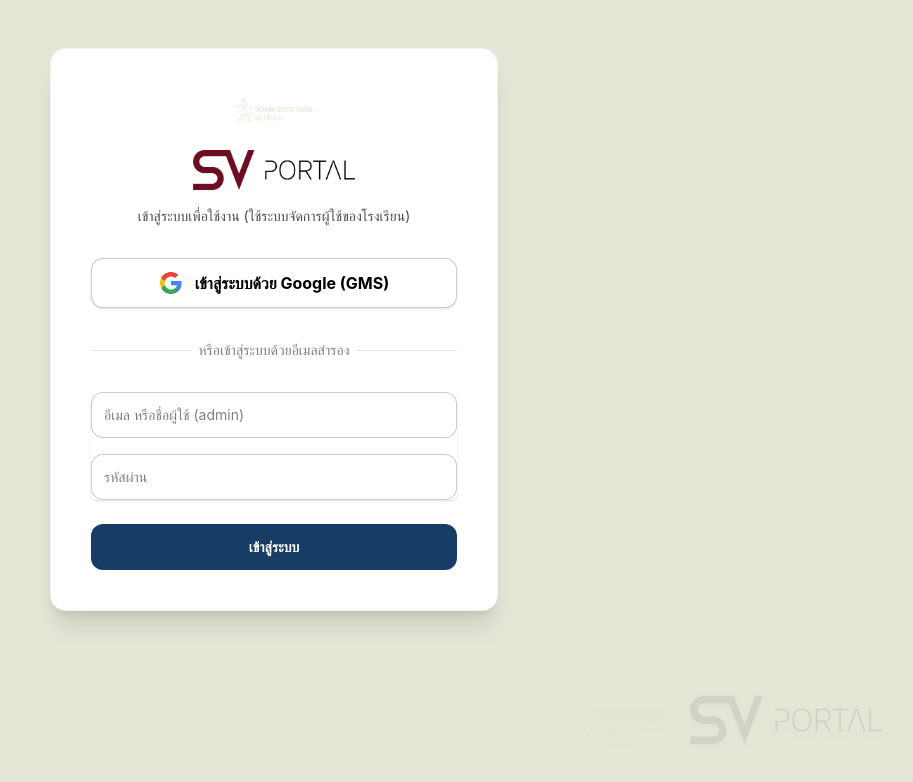
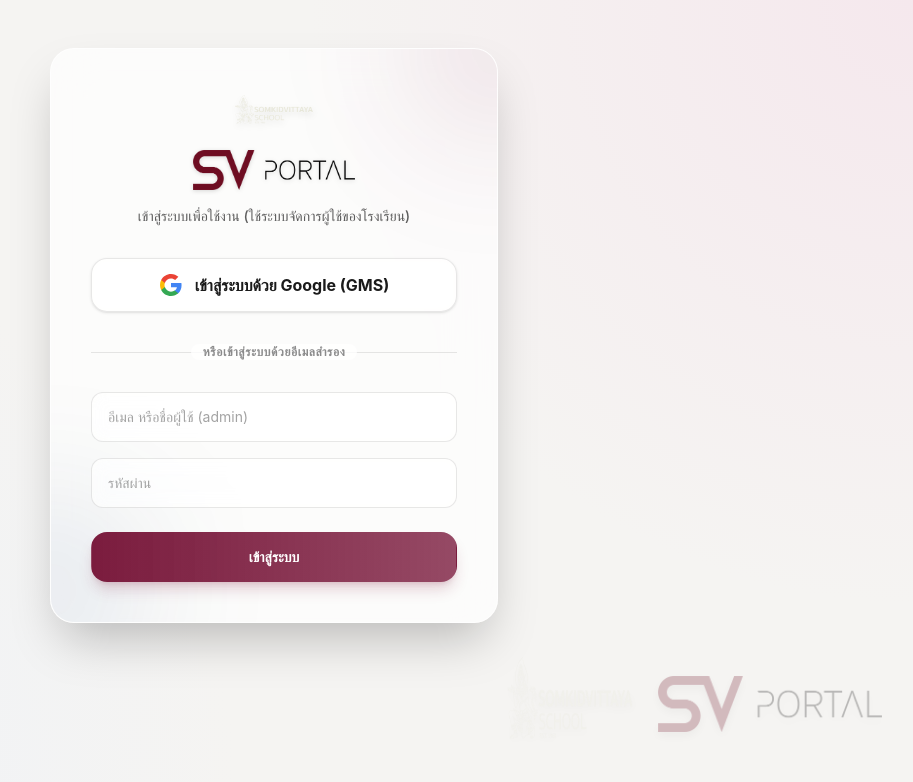
Before and after one commit to PRwSkT/svportal, a Next.js app: page /login in a window 1280 px wide. Shown: the top 782 px of the page, without its empty margins (366-1279 px from the left). Built offline with nearby package versions, Linux system fonts and the light colour scheme; no server answers.

Commit message:
UI Overhaul: Apply post-assistant design system (Maroon/Navy, Glassmorphism, Prominent Logos)

```diff
--- a/src/app/dashboard/DashboardView.tsx
+++ b/src/app/dashboard/DashboardView.tsx
@@ -57,7 +57,7 @@
       animate={{ opacity: 1, y: 0 }}
       className="p-8 max-w-7xl mx-auto space-y-8 font-sans"
     >
-      <div className="flex flex-col md:flex-row justify-between items-start md:items-center gap-6 bg-surface/80 backdrop-blur-xl p-6 rounded-3xl shadow-lg border border-white/20">
+      <div className="flex flex-col md:flex-row justify-between items-start md:items-center gap-6 bg-surface backdrop-blur-xl p-6 rounded-3xl shadow-lg border border-white/60">
         <div className="flex items-center gap-4">
           <div className="w-14 h-14 bg-primary/10 rounded-2xl flex items-center justify-center text-primary">
             <LayoutDashboard className="w-8 h-8" />
@@ -108,7 +108,7 @@
           initial={{ opacity: 0, y: 20 }}
           animate={{ opacity: 1, y: 0 }}
           transition={{ delay: 0.2 }}
-          className="bg-surface/80 backdrop-blur-xl rounded-3xl shadow-lg border border-white/20 p-8 hover:shadow-xl hover:border-primary/20 transition-all group"
+          className="bg-surface backdrop-blur-xl rounded-3xl shadow-lg border border-white/60 p-8 hover:shadow-xl hover:border-primary/20 transition-all group"
         >
           <div className="w-12 h-12 rounded-2xl bg-secondary/10 flex items-center justify-center text-secondary mb-6 group-hover:scale-110 transition-transform">
             <GraduationCap className="w-6 h-6" />
@@ -125,7 +125,7 @@
           initial={{ opacity: 0, y: 20 }}
           animate={{ opacity: 1, y: 0 }}
           transition={{ delay: 0.3 }}
-          className="bg-surface/80 backdrop-blur-xl rounded-3xl shadow-lg border border-white/20 p-8 hover:shadow-xl hover:border-primary/20 transition-all group"
+          className="bg-surface backdrop-blur-xl rounded-3xl shadow-lg border border-white/60 p-8 hover:shadow-xl hover:border-primary/20 transition-all group"
         >
           <div className="w-12 h-12 rounded-2xl bg-amber-500/10 flex items-center justify-center text-amber-500 mb-6 group-hover:scale-110 transition-transform">
             <ShoppingBag className="w-6 h-6" />
@@ -142,7 +142,7 @@
           initial={{ opacity: 0, y: 20 }}
           animate={{ opacity: 1, y: 0 }}
           transition={{ delay: 0.4 }}
-          className="bg-surface/80 backdrop-blur-xl rounded-3xl shadow-lg border border-white/20 p-8 hover:shadow-xl hover:border-primary/20 transition-all group"
+          className="bg-surface backdrop-blur-xl rounded-3xl shadow-lg border border-white/60 p-8 hover:shadow-xl hover:border-primary/20 transition-all group"
         >
           <div className="w-12 h-12 rounded-2xl bg-green-500/10 flex items-center justify-center text-green-500 mb-6 group-hover:scale-110 transition-transform">
             <Wallet className="w-6 h-6" />
@@ -160,7 +160,7 @@
         initial={{ opacity: 0, y: 20 }}
         animate={{ opacity: 1, y: 0 }}
         transition={{ delay: 0.5 }}
-        className="bg-surface/80 backdrop-blur-xl rounded-3xl shadow-lg border border-white/20 p-8"
+        className="bg-surface backdrop-blur-xl rounded-3xl shadow-lg border border-white/60 p-8"
       >
         <div className="flex items-center gap-3 mb-6">
           <div className="w-10 h-10 rounded-xl bg-blue-500/10 flex items-center justify-center text-blue-500">
--- a/src/app/globals.css
+++ b/src/app/globals.css
@@ -1,11 +1,11 @@
 @import "tailwindcss";
 
 :root {
-  --background: #E6E6D7;
-  --foreground: #000000;
-  --primary: #173D66;
-  --secondary: #6E0D22;
-  --surface: #ffffff;
+  --background: #F5F4F2;
+  --foreground: #1A1A1A;
+  --primary: #7B1C3E;
+  --secondary: #1B3A6B;
+  --surface: rgba(255, 255, 255, 0.85);
 }
 
 @theme inline {
@@ -19,6 +19,9 @@
 
 body {
   background: var(--background);
+  background-image: radial-gradient(circle at 100% 0%, #F5E8ED 0%, transparent 40%),
+                    radial-gradient(circle at 0% 100%, #EEF2F8 0%, transparent 40%);
+  background-attachment: fixed;
   color: var(--foreground);
   font-family: var(--font-sans);
 }
--- a/src/app/layout.tsx
+++ b/src/app/layout.tsx
@@ -22,9 +22,9 @@
     >
       <body className="min-h-full flex flex-col bg-background text-foreground relative overflow-x-hidden">
         {/* Global Watermark Logos */}
-        <div className="fixed bottom-4 md:bottom-8 right-4 md:right-8 opacity-10 pointer-events-none flex flex-col md:flex-row items-end md:items-center gap-4 md:gap-6 z-0 mix-blend-multiply transition-all duration-500 print:opacity-30">
-          <Image src="/logo.png" alt="School Logo" width={80} height={80} className="w-16 h-16 md:w-24 md:h-24 grayscale drop-shadow-md" />
-          <Image src="/SV-Portal.png" alt="SVPortal" width={200} height={50} className="w-32 md:w-48 h-auto grayscale drop-shadow-md" />
+        <div className="fixed bottom-4 md:bottom-8 right-4 md:right-8 opacity-25 pointer-events-none flex flex-col md:flex-row items-end md:items-center gap-4 md:gap-6 z-0 transition-all duration-500 print:opacity-100">
+          <Image src="/logo.png" alt="School Logo" width={100} height={100} className="w-20 h-20 md:w-32 md:h-32 drop-shadow-lg" />
+          <Image src="/SV-Portal.png" alt="SVPortal" width={240} height={60} className="w-40 md:w-56 h-auto drop-shadow-lg" />
         </div>
 
         <Toaster position="top-right" richColors />
--- a/src/app/login/page.tsx
+++ b/src/app/login/page.tsx
@@ -54,22 +54,26 @@
   };
 
   return (
-    <div className="min-h-[80vh] flex items-center justify-center bg-background py-12 px-4 sm:px-6 lg:px-8">
-      <div className="max-w-md w-full space-y-8 bg-surface p-10 rounded-2xl shadow-xl border border-foreground/5">
-        <div className="flex flex-col items-center">
-          <Image src="/logo.png" alt="School Logo" width={80} height={80} className="mb-4" />
+    <div className="min-h-[80vh] flex items-center justify-center py-12 px-4 sm:px-6 lg:px-8 relative z-10">
+      <div className="max-w-md w-full space-y-8 bg-surface/80 backdrop-blur-xl p-10 rounded-[24px] shadow-2xl border border-white/60 relative overflow-hidden">
+        {/* Decorative subtle gradient inside card */}
+        <div className="absolute -top-24 -right-24 w-48 h-48 bg-primary/10 rounded-full blur-3xl pointer-events-none"></div>
+        <div className="absolute -bottom-24 -left-24 w-48 h-48 bg-secondary/10 rounded-full blur-3xl pointer-events-none"></div>
+
+        <div className="flex flex-col items-center relative z-10">
+          <Image src="/logo.png" alt="School Logo" width={80} height={80} className="mb-4 drop-shadow-md hover:scale-105 transition-transform duration-300" />
           <h2 className="text-center text-3xl font-extrabold text-primary flex items-center gap-2">
-            <Image src="/SV-Portal.png" alt="SVPortal Logo" width={140} height={40} className="h-10 w-auto" />
+            <Image src="/SV-Portal.png" alt="SVPortal Logo" width={140} height={40} className="h-10 w-auto drop-shadow-sm" />
           </h2>
-          <p className="mt-4 text-center text-sm text-foreground/70">
+          <p className="mt-4 text-center text-sm text-foreground/70 font-medium">
             เข้าสู่ระบบเพื่อใช้งาน (ใช้ระบบจัดการผู้ใช้ของโรงเรียน)
           </p>
         </div>
-        <div className="mt-8">
+        <div className="mt-8 relative z-10">
           <button
             onClick={handleGoogleLogin}
             disabled={isLoading}
-            className="w-full flex justify-center items-center gap-3 py-3 px-4 border border-foreground/20 rounded-xl text-foreground bg-surface hover:bg-background transition-colors font-bold shadow-sm"
+            className="w-full flex justify-center items-center gap-3 py-3.5 px-4 border border-foreground/10 rounded-[16px] text-foreground bg-white/60 hover:bg-white/90 backdrop-blur-sm transition-all font-bold shadow-sm hover:shadow-md hover:-translate-y-0.5 active:translate-y-0"
           >
             <svg viewBox="0 0 24 24" width="24" height="24" xmlns="http://www.w3.org/2000/svg">
               <path d="M22.56 12.25c0-.78-.07-1.53-.2-2.25H12v4.26h5.92c-.26 1.37-1.04 2.53-2.21 3.31v2.77h3.57c2.08-1.92 3.28-4.74 3.28-8.09z" fill="#4285F4"/>
@@ -81,24 +85,25 @@
           </button>
         </div>
 
-        <div className="mt-6">
+        <div className="mt-6 relative z-10">
           <div className="relative">
             <div className="absolute inset-0 flex items-center">
               <div className="w-full border-t border-foreground/10" />
             </div>
             <div className="relative flex justify-center text-sm">
-              <span className="px-2 bg-surface text-foreground/50">หรือเข้าสู่ระบบด้วยอีเมลสำรอง</span>
+              <span className="px-3 bg-surface/90 rounded-full text-foreground/50 text-xs font-bold tracking-wider uppercase">หรือเข้าสู่ระบบด้วยอีเมลสำรอง</span>
             </div>
           </div>
         </div>
 
-        <form className="mt-6 space-y-6" onSubmit={handleLogin}>
+        <form className="mt-6 space-y-6 relative z-10" onSubmit={handleLogin}>
           {error && (
-            <div className="bg-red-50 text-red-600 p-4 rounded-xl text-sm border border-red-200">
+            <div className="bg-red-50/90 backdrop-blur-sm text-red-600 p-4 rounded-[16px] text-sm border border-red-200 flex items-center gap-2">
+              <svg xmlns="http://www.w3.org/2000/svg" width="16" height="16" viewBox="0 0 24 24" fill="none" stroke="currentColor" strokeWidth="2" strokeLinecap="round" strokeLinejoin="round"><circle cx="12" cy="12" r="10"></circle><line x1="12" y1="8" x2="12" y2="12"></line><line x1="12" y1="16" x2="12.01" y2="16"></line></svg>
               {error}
             </div>
           )}
-          <div className="rounded-md shadow-sm space-y-4">
+          <div className="space-y-4">
             <div>
               <label htmlFor="email-address" className="sr-only">อีเมล</label>
               <input
@@ -107,7 +112,7 @@
                 type="text"
                 autoComplete="email"
                 required
-                className="appearance-none rounded-xl relative block w-full px-3 py-3 border border-foreground/20 placeholder-foreground/50 text-foreground focus:outline-none focus:ring-primary focus:border-primary focus:z-10 sm:text-sm bg-surface"
+                className="appearance-none rounded-[12px] relative block w-full px-4 py-3.5 border border-foreground/10 placeholder-foreground/40 text-foreground focus:outline-none focus:ring-2 focus:ring-primary focus:border-transparent sm:text-sm bg-white/60 backdrop-blur-sm transition-all"
                 placeholder="อีเมล หรือชื่อผู้ใช้ (admin)"
                 value={email}
                 onChange={(e) => setEmail(e.target.value)}
@@ -121,7 +126,7 @@
                 type="password"
                 autoComplete="current-password"
                 required
-                className="appearance-none rounded-xl relative block w-full px-3 py-3 border border-foreground/20 placeholder-foreground/50 text-foreground focus:outline-none focus:ring-primary focus:border-primary focus:z-10 sm:text-sm bg-surface"
+                className="appearance-none rounded-[12px] relative block w-full px-4 py-3.5 border border-foreground/10 placeholder-foreground/40 text-foreground focus:outline-none focus:ring-2 focus:ring-primary focus:border-transparent sm:text-sm bg-white/60 backdrop-blur-sm transition-all"
                 placeholder="รหัสผ่าน"
                 value={password}
                 onChange={(e) => setPassword(e.target.value)}
@@ -133,7 +138,7 @@
             <button
               type="submit"
               disabled={isLoading}
-              className="group relative w-full flex justify-center py-3 px-4 border border-transparent text-sm font-bold rounded-xl text-white bg-primary hover:bg-primary/90 focus:outline-none focus:ring-2 focus:ring-offset-2 focus:ring-primary disabled:opacity-50 transition-colors"
+              className="group relative w-full flex justify-center py-3.5 px-4 border border-transparent text-sm font-bold rounded-[16px] text-white bg-gradient-to-r from-primary to-primary/80 hover:from-primary/90 hover:to-primary focus:outline-none focus:ring-2 focus:ring-offset-2 focus:ring-primary disabled:opacity-50 transition-all shadow-lg shadow-primary/20 hover:shadow-primary/30 hover:-translate-y-0.5 active:translate-y-0"
             >
               {isLoading ? 'กำลังดำเนินการ...' : 'เข้าสู่ระบบ'}
             </button>
```
